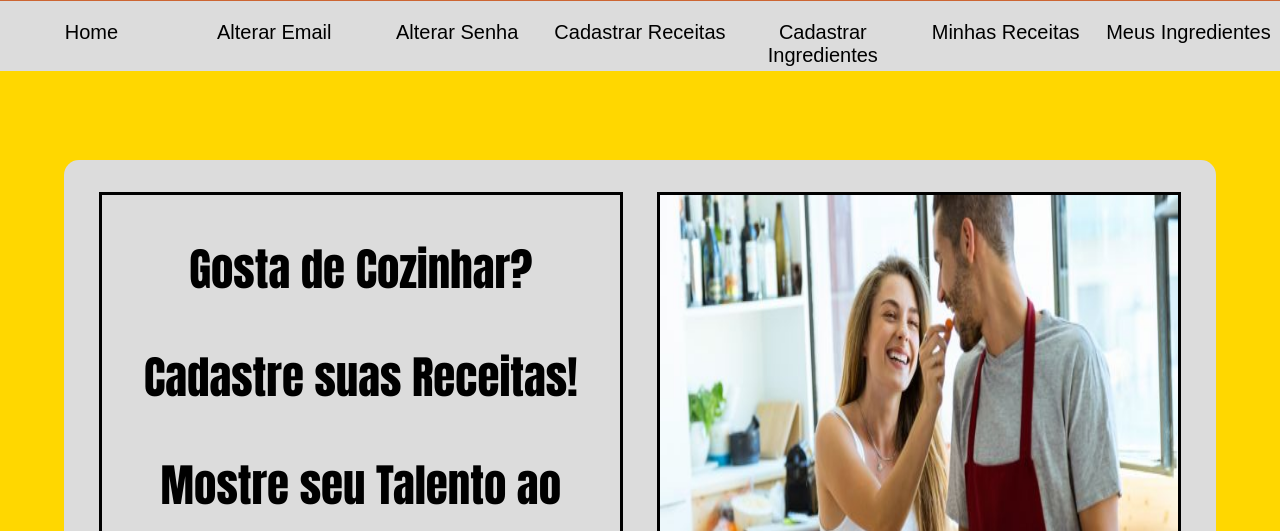
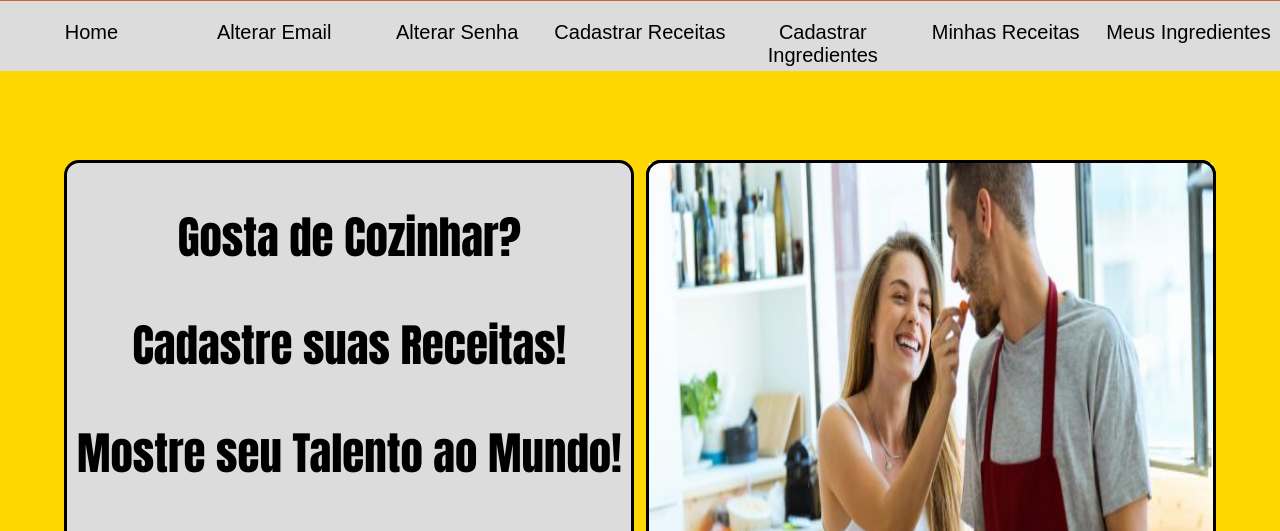
Before and after one commit to cp2-dc-info-projeto-final/bananinhas-receitas, a PHP site: page /usuarioPage.php in a window 1280 px wide. Shown: the part 529-1060 px from the top of the page. Run offline with PHP 8.4, Linux system fonts and the light colour scheme.

Commit message:
userarea incompleto 3

```diff
--- a/logincadastro/userpage.css
+++ b/logincadastro/userpage.css
@@ -126,7 +126,7 @@
 .divbx{
 	top: 65%;
 	height: 60%;
-	background-color: #DCDCDC;
+	background-color: #FFD700;
 	width: 90%;
 	left: 5%;
 	position: absolute;
@@ -134,22 +134,25 @@
 }
 
 	.divbx #div1 {
-		top: 5%;
-		width: 45%;
-		left: 3%;
+		top: 0%;
+		width: 49%;
+		left: 0%;
+		background-color: #DCDCDC;
 		position: absolute;
-		bottom: 5%;
+		bottom: 0%;
 		border: 3px solid black;
+		border-radius: 15px;
 
 	}
 
 	.divbx #div2 {
-		top: 5%;
-		width: 45%;
-		right: 3%;
+		top: 0%;
+		width: 49%;
+		right: 0%;
 		position: absolute;
-		bottom: 5%;
+		bottom: 0%;
 		border: 3px solid black;
+		border-radius: 15px;
 	}
 
 	.divbx #ft1{
```
